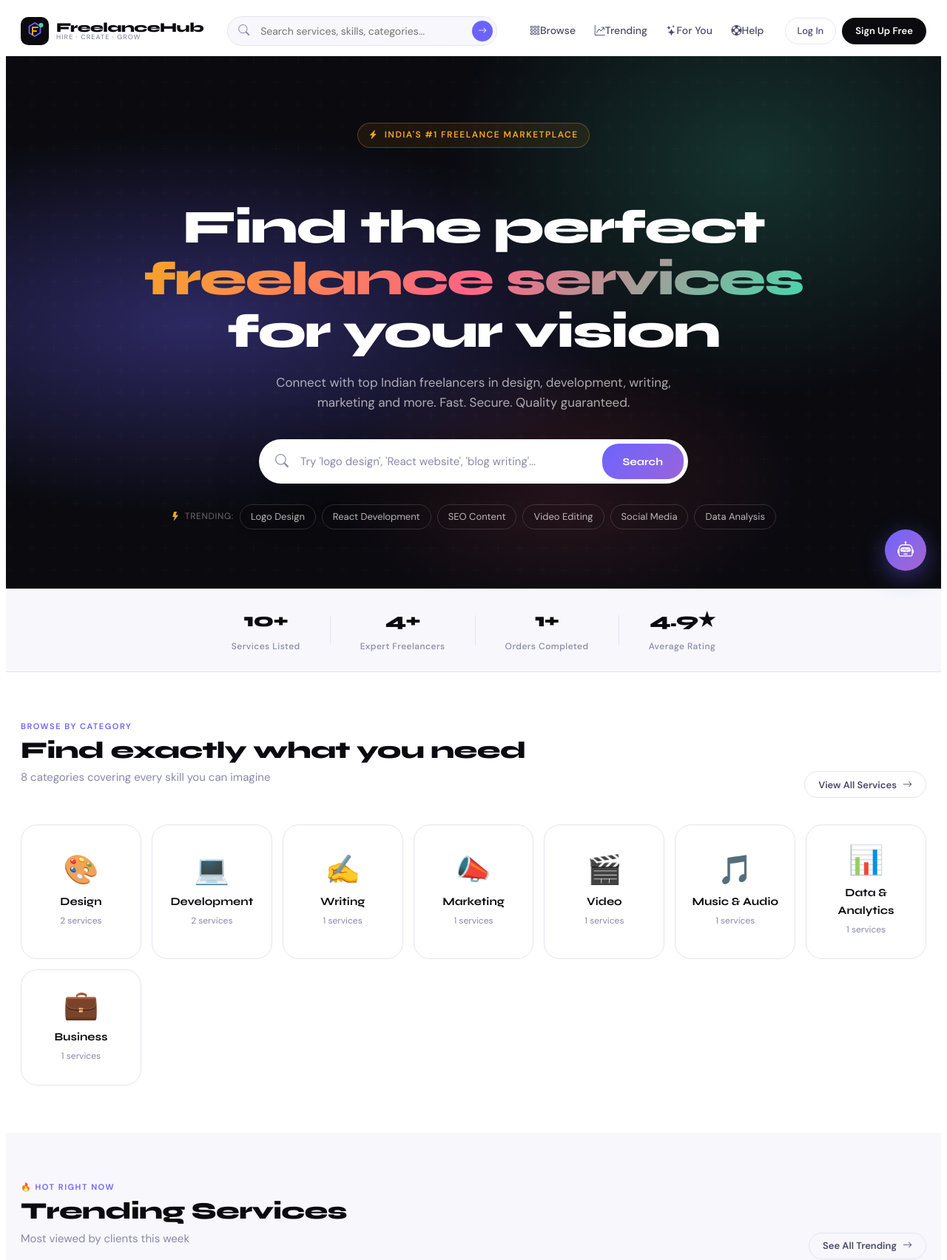
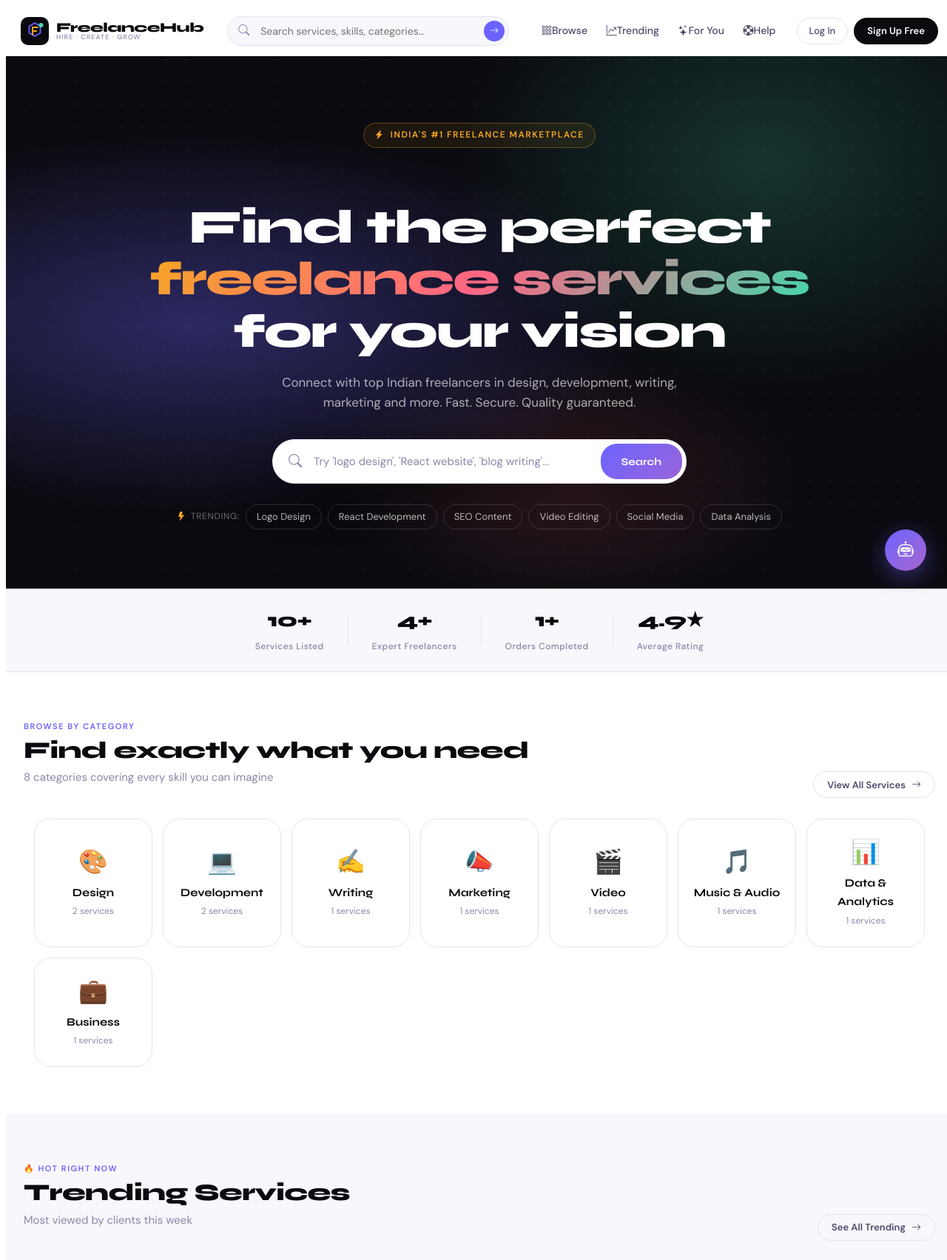
Before and after one commit to NishantJ-737/Freelance, a Flask app: page / in a window 1280 px wide. Shown: the top 1704 px of the page at 74% size. Run offline with Flask 3, Linux system fonts and the light colour scheme; data comes from the database, SQL or seed files in the repository.

Commit message:
Fix: layout stretching, category grid, container width

```diff
--- a/freelancehub/static/css/style.css
+++ b/freelancehub/static/css/style.css
@@ -629,7 +629,7 @@
   flex-direction: column;
   align-items: center;
   justify-content: center;
-  padding: 28px 16px;
+  padding: 24px 12px;
   border-radius: var(--radius-lg);
   border: 1.5px solid var(--border);
   background: white;
@@ -638,6 +638,8 @@
   transition: all var(--transition);
   text-align: center;
   height: 100%;
+  min-height: 130px;
+  aspect-ratio: auto;
 }
 
 .fh-cat-card:hover {
@@ -649,10 +651,16 @@
 }
 
 .fh-cat-icon {
-  font-size: 2.4rem;
-  margin-bottom: 12px;
+  font-size: 2rem;
+  margin-bottom: 10px;
   display: block;
   line-height: 1;
+  width: 40px;
+  height: 40px;
+  display: flex;
+  align-items: center;
+  justify-content: center;
+  margin: 0 auto 10px;
 }
 
 .fh-cat-name {
@@ -1754,3 +1762,69 @@
   text-decoration:none;transition:all var(--transition);
 }
 .fh-tag-chip:hover { background:rgba(108,99,255,.08);border-color:var(--accent);color:var(--accent); }
+
+/* ══════════════════════════════════
+   GLOBAL CONTAINER & LAYOUT FIXES
+══════════════════════════════════ */
+html, body {
+  width: 100%;
+  max-width: 100vw;
+  overflow-x: hidden;
+}
+
+.container {
+  width: 100%;
+  max-width: 1280px;
+  margin-left: auto;
+  margin-right: auto;
+  padding-left: 24px;
+  padding-right: 24px;
+  box-sizing: border-box;
+}
+
+/* Fix category grid — uniform cards, no stretching */
+.fh-cat-grid {
+  display: grid;
+  grid-template-columns: repeat(auto-fill, minmax(130px, 160px));
+  justify-content: center;
+  gap: 14px;
+}
+
+/* Fix service grid */
+.fh-service-grid {
+  display: grid;
+  grid-template-columns: repeat(auto-fill, minmax(260px, 1fr));
+  gap: 20px;
+}
+
+/* Fix stats bar from stretching */
+.fh-stats-bar-inner {
+  display: flex;
+  align-items: center;
+  justify-content: center;
+  gap: 0;
+  flex-wrap: wrap;
+  max-width: 900px;
+  margin: 0 auto;
+}
+
+/* Fix hero search width */
+.fh-hero-search {
+  max-width: 560px;
+  margin: 0 auto 28px;
+  position: relative;
+}
+
+/* Tighten section padding on mobile */
+@media (max-width: 768px) {
+  .container { padding-left: 16px; padding-right: 16px; }
+  .fh-cat-grid { grid-template-columns: repeat(auto-fill, minmax(120px, 1fr)); justify-content: stretch; }
+  .fh-service-grid { grid-template-columns: repeat(auto-fill, minmax(240px, 1fr)); }
+  .section-pad { padding: 40px 0; }
+  .section-pad-sm { padding: 24px 0; }
+}
+
+@media (max-width: 480px) {
+  .fh-cat-grid { grid-template-columns: repeat(3, 1fr); }
+  .fh-service-grid { grid-template-columns: 1fr; }
+}
--- a/freelancehub/templates/index.html
+++ b/freelancehub/templates/index.html
@@ -4,7 +4,7 @@
 {% block content %}
 <!-- ══════ HERO ══════ -->
 <section class="fh-hero">
-  <div class="container" style="max-width:1280px;margin:0 auto;padding:0 20px;">
+  <div class="container">
     <div class="fh-hero-content">
       <div class="fh-hero-eyebrow">
         <i class="bi bi-lightning-charge-fill"></i> India's #1 Freelance Marketplace
@@ -16,7 +16,6 @@
       </h1>
       <p class="fh-hero-sub">Connect with top Indian freelancers in design, development, writing, marketing and more. Fast. Secure. Quality guaranteed.</p>
 
-      <!-- Hero Search -->
       <div class="fh-hero-search">
         <div class="fh-hero-search-inner">
           <span class="fh-hero-search-icon"><i class="bi bi-search"></i></span>
@@ -43,24 +42,24 @@
 
 <!-- ══════ STATS BAR ══════ -->
 <section class="fh-stats-bar">
-  <div class="container" style="max-width:1280px;margin:0 auto;padding:0 20px;">
-    <div style="display:flex;align-items:center;justify-content:center;gap:0;flex-wrap:wrap;">
-      <div class="fh-stat" style="padding:0 40px;">
+  <div class="container">
+    <div class="fh-stats-bar-inner">
+      <div class="fh-stat" style="padding:0 32px;">
         <span class="fh-stat-num">{{ total_services }}+</span>
         <span class="fh-stat-label">Services Listed</span>
       </div>
       <div class="fh-stat-divider"></div>
-      <div class="fh-stat" style="padding:0 40px;">
+      <div class="fh-stat" style="padding:0 32px;">
         <span class="fh-stat-num">{{ total_sellers }}+</span>
         <span class="fh-stat-label">Expert Freelancers</span>
       </div>
       <div class="fh-stat-divider"></div>
-      <div class="fh-stat" style="padding:0 40px;">
+      <div class="fh-stat" style="padding:0 32px;">
         <span class="fh-stat-num">{{ total_orders }}+</span>
         <span class="fh-stat-label">Orders Completed</span>
       </div>
       <div class="fh-stat-divider"></div>
-      <div class="fh-stat" style="padding:0 40px;">
+      <div class="fh-stat" style="padding:0 32px;">
         <span class="fh-stat-num">4.9★</span>
         <span class="fh-stat-label">Average Rating</span>
       </div>
@@ -70,8 +69,8 @@
 
 <!-- ══════ CATEGORIES ══════ -->
 <section class="section-pad" style="background:var(--surface);">
-  <div class="container" style="max-width:1280px;margin:0 auto;padding:0 20px;">
-    <div class="fh-section-header" style="display:flex;align-items:flex-end;justify-content:space-between;flex-wrap:wrap;gap:12px;">
+  <div class="container">
+    <div class="fh-section-header" style="display:flex;align-items:flex-end;justify-content:space-between;flex-wrap:wrap;gap:12px;margin-bottom:28px;">
       <div>
         <div class="fh-section-eyebrow">Browse by Category</div>
         <h2 class="fh-section-title">Find exactly what you need</h2>
@@ -79,7 +78,7 @@
       </div>
       <a href="{{ url_for('browse') }}" class="btn-outline-fh btn-sm-fh">View All Services <i class="bi bi-arrow-right"></i></a>
     </div>
-    <div style="display:grid;grid-template-columns:repeat(auto-fill,minmax(150px,1fr));gap:14px;">
+    <div class="fh-cat-grid">
       {% for cat in categories %}
       <a href="{{ url_for('browse', category=cat.slug) }}" class="fh-cat-card">
         <span class="fh-cat-icon">{{ cat.icon }}</span>
@@ -93,8 +92,8 @@
 
 <!-- ══════ TRENDING ══════ -->
 <section class="section-pad" style="background:var(--surface-2);">
-  <div class="container" style="max-width:1280px;margin:0 auto;padding:0 20px;">
-    <div class="fh-section-header" style="display:flex;align-items:flex-end;justify-content:space-between;flex-wrap:wrap;gap:12px;">
+  <div class="container">
+    <div class="fh-section-header" style="display:flex;align-items:flex-end;justify-content:space-between;flex-wrap:wrap;gap:12px;margin-bottom:28px;">
       <div>
         <div class="fh-section-eyebrow">🔥 Hot Right Now</div>
         <h2 class="fh-section-title">Trending Services</h2>
@@ -102,7 +101,7 @@
       </div>
       <a href="{{ url_for('trending') }}" class="btn-outline-fh btn-sm-fh">See All Trending <i class="bi bi-arrow-right"></i></a>
     </div>
-    <div style="display:grid;grid-template-columns:repeat(auto-fill,minmax(260px,1fr));gap:20px;">
+    <div class="fh-service-grid">
       {% for s in trending %}{% include "partials/service_card.html" %}{% endfor %}
     </div>
   </div>
@@ -110,12 +109,12 @@
 
 <!-- ══════ TRUST SECTION ══════ -->
 <section class="fh-trust-section">
-  <div class="container" style="max-width:1280px;margin:0 auto;padding:0 20px;">
+  <div class="container">
     <div style="text-align:center;margin-bottom:40px;position:relative;z-index:1;">
       <div class="fh-section-eyebrow" style="color:var(--gold-light);">Why FreelanceHub?</div>
       <h2 class="fh-section-title" style="color:white;">Built for trust &amp; quality</h2>
     </div>
-    <div style="display:grid;grid-template-columns:repeat(auto-fit,minmax(200px,1fr));gap:32px;position:relative;z-index:1;">
+    <div style="display:grid;grid-template-columns:repeat(auto-fit,minmax(180px,1fr));gap:28px;position:relative;z-index:1;">
       {% for icon, title, desc in [
         ("🔒","Secure Payments","All transactions are encrypted and held safely until work is delivered"),
         ("💬","Pre-Purchase Chat","Discuss requirements with sellers before committing any payment"),
@@ -136,8 +135,8 @@
 
 <!-- ══════ FEATURED SERVICES ══════ -->
 <section class="section-pad" style="background:var(--surface);">
-  <div class="container" style="max-width:1280px;margin:0 auto;padding:0 20px;">
-    <div class="fh-section-header" style="display:flex;align-items:flex-end;justify-content:space-between;flex-wrap:wrap;gap:12px;">
+  <div class="container">
+    <div class="fh-section-header" style="display:flex;align-items:flex-end;justify-content:space-between;flex-wrap:wrap;gap:12px;margin-bottom:28px;">
       <div>
         <div class="fh-section-eyebrow">✨ Handpicked</div>
         <h2 class="fh-section-title">Featured Services</h2>
@@ -145,7 +144,7 @@
       </div>
       <a href="{{ url_for('recommendations') }}" class="btn-outline-fh btn-sm-fh">Personalised Picks <i class="bi bi-stars"></i></a>
     </div>
-    <div style="display:grid;grid-template-columns:repeat(auto-fill,minmax(260px,1fr));gap:20px;">
+    <div class="fh-service-grid">
       {% for s in featured %}{% include "partials/service_card.html" %}{% endfor %}
     </div>
   </div>
@@ -153,12 +152,12 @@
 
 <!-- ══════ TESTIMONIALS ══════ -->
 <section class="section-pad" style="background:var(--surface-2);">
-  <div class="container" style="max-width:1280px;margin:0 auto;padding:0 20px;">
-    <div class="fh-section-header" style="text-align:center;">
+  <div class="container">
+    <div class="fh-section-header" style="text-align:center;margin-bottom:28px;">
       <div class="fh-section-eyebrow">Loved by Clients</div>
       <h2 class="fh-section-title">What our community says</h2>
     </div>
-    <div style="display:grid;grid-template-columns:repeat(auto-fit,minmax(280px,1fr));gap:20px;">
+    <div style="display:grid;grid-template-columns:repeat(auto-fit,minmax(280px,1fr));gap:20px;max-width:1000px;margin:0 auto;">
       {% for quote, name, role in [
         ("FreelanceHub helped me find an incredible logo designer in under 24 hours. The quality was outstanding and the price was totally fair. The pre-purchase chat feature really builds confidence!","Rahul Mehta","Startup Founder, Mumbai"),
         ("As a freelancer, this platform has completely transformed my income. The interface is beautiful, orders come regularly, and the payment system is rock-solid.","Priya Sharma","UI/UX Designer, Bengaluru"),
@@ -183,7 +182,7 @@
 <!-- ══════ CTA ══════ -->
 <section class="section-pad" style="background:var(--accent);position:relative;overflow:hidden;">
   <div style="position:absolute;inset:0;background:radial-gradient(ellipse 60% 80% at 80% 50%, rgba(255,255,255,.1) 0%,transparent 70%);pointer-events:none;"></div>
-  <div class="container" style="max-width:1280px;margin:0 auto;padding:0 20px;text-align:center;position:relative;z-index:1;">
+  <div class="container" style="text-align:center;position:relative;z-index:1;">
     <div style="font-size:2rem;margin-bottom:12px;">🚀</div>
     <h2 style="font-family:var(--font-display);font-size:2rem;font-weight:800;color:white;margin-bottom:12px;">Ready to get started?</h2>
     <p style="font-size:16px;color:rgba(255,255,255,.8);margin-bottom:32px;max-width:480px;margin-left:auto;margin-right:auto;">Join thousands of businesses and freelancers growing together on FreelanceHub</p>
@@ -200,7 +199,6 @@
     </div>
   </div>
 </section>
-
 {% endblock %}
 
 {% block scripts %}
```
